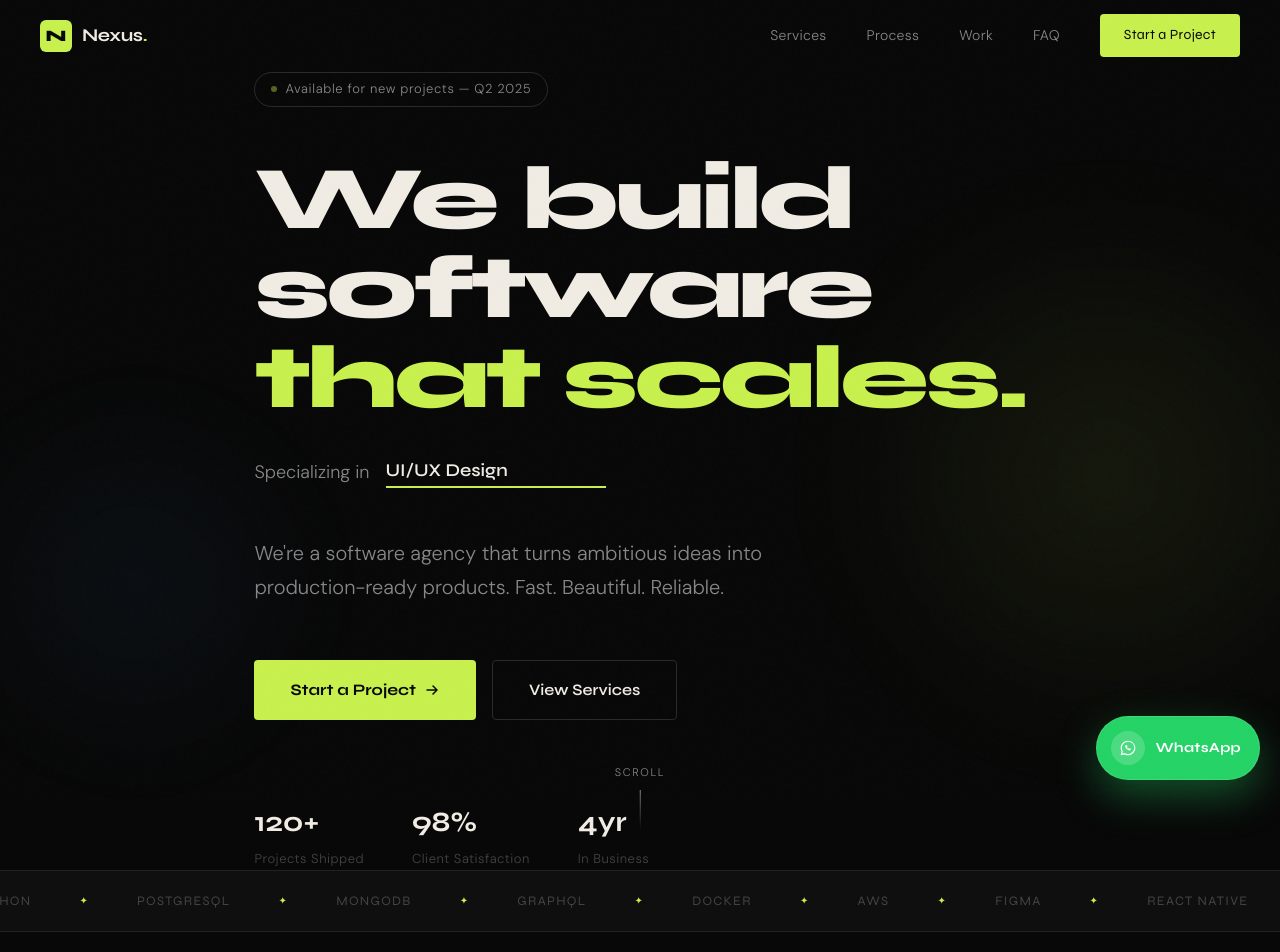
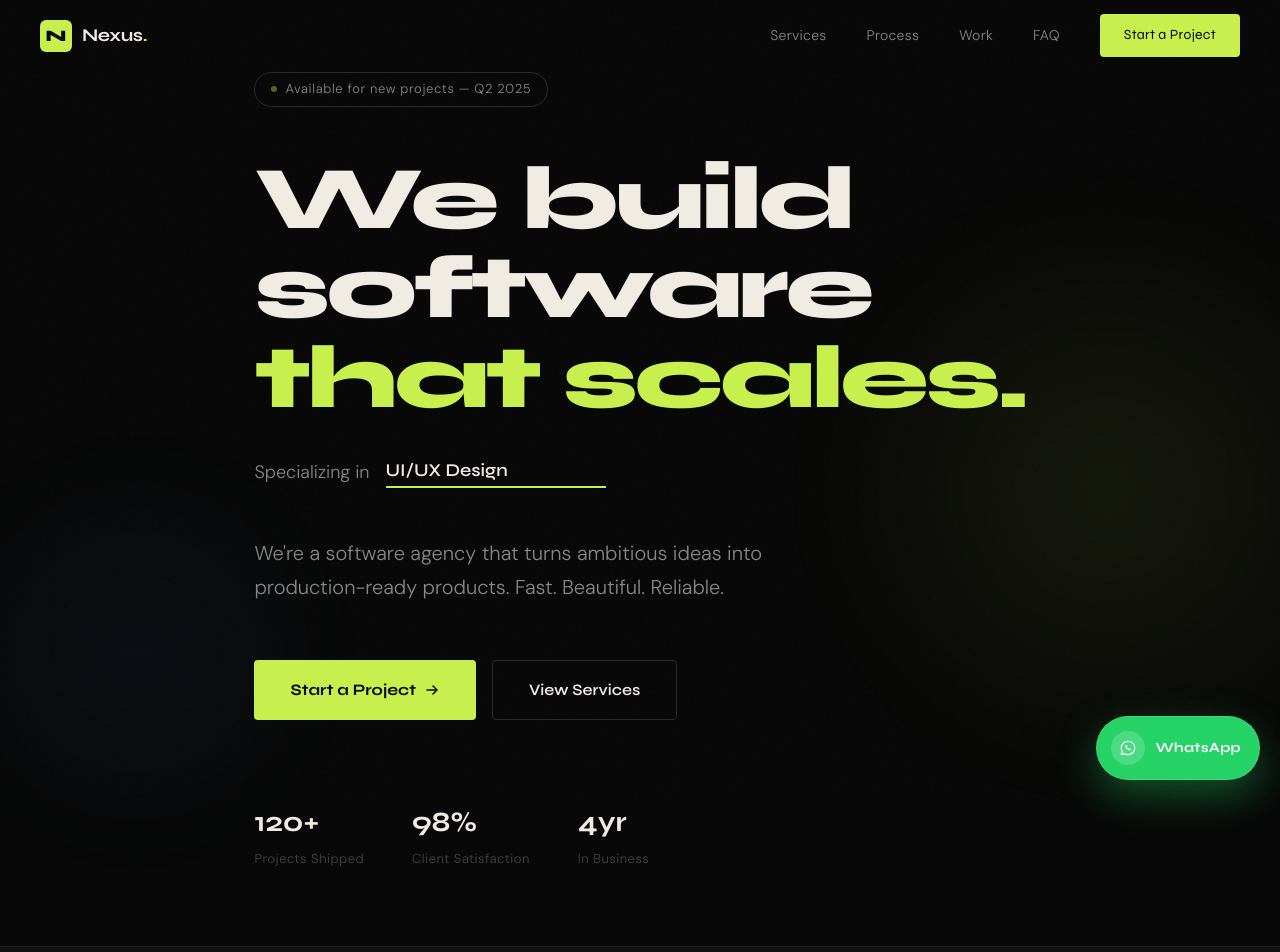
Before and after one commit to muhammadhamza7057/nexus-agency, a React (Vite) app: page / in a window 1280 px wide. Shown: the top 952 px of the page. Built offline with nearby package versions, Linux system fonts and the light colour scheme.

Commit message:
fixed the hero section

```diff
--- a/src/components/sections/Hero.jsx
+++ b/src/components/sections/Hero.jsx
@@ -185,18 +185,12 @@ export default function Hero() {
             </div>
           ))}
         </div>
+        <br />
+        <br />
+        <br />
       </div>
 
-      {/* Scroll indicator */}
-      <div style={{
-        position: 'absolute', bottom: '40px', left: '50%', transform: 'translateX(-50%)',
-        display: 'flex', flexDirection: 'column', alignItems: 'center', gap: '8px',
-        opacity: 0.4,
-        animation: 'fadeIn 1s 1s ease both',
-      }}>
-        <span style={{ fontSize: '11px', letterSpacing: '0.15em', color: 'var(--text-secondary)' }}>SCROLL</span>
-        <div style={{ width: '1px', height: '40px', background: 'linear-gradient(to bottom, var(--text-secondary), transparent)' }} />
-      </div>
+
     </section>
   );
 }
```
Also changed, not shown: 1 other file (tests, documents, lock files or other folders).
